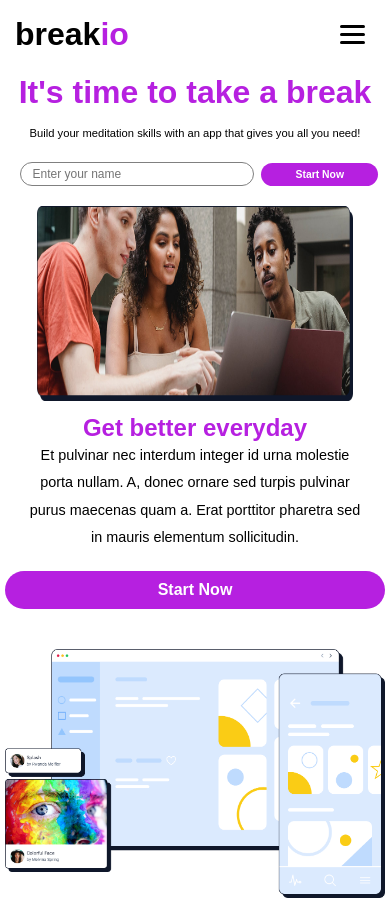
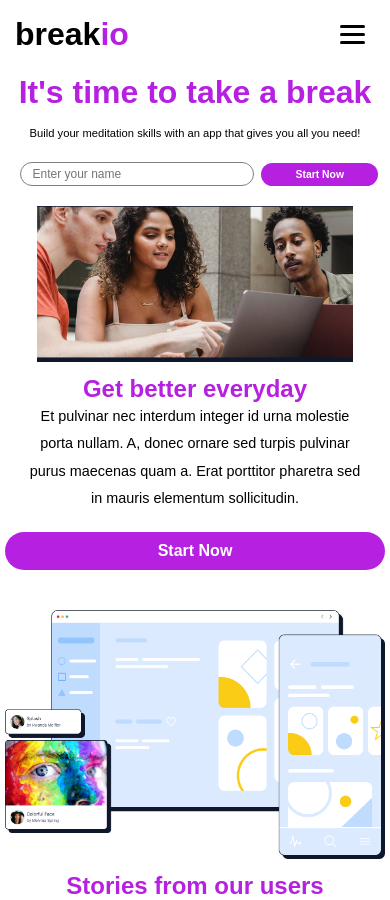
Before and after one commit to Shubham-kumawat/uplift, a React (Vite) app: page / in a window 390 px wide. Shown: the top 900 px of the page. Built offline with nearby package versions, Linux system fonts and the light colour scheme.

Commit message:
img update

```diff
--- a/src/components/Section1.css
+++ b/src/components/Section1.css
@@ -92,6 +92,7 @@
   max-width: 100%;
   height: 50vw;
     padding: 0 1em;
+     object-fit: cover;
     }
 }
 
@@ -126,6 +127,8 @@ padding: 0.65em 1em;
   .bottom img {
     width: 100%;
     max-width: 100%;
-    height: ;
+    height: 40vw;
+    object-fit: cover;
+     padding: 0 1em;
   }
 }
```
